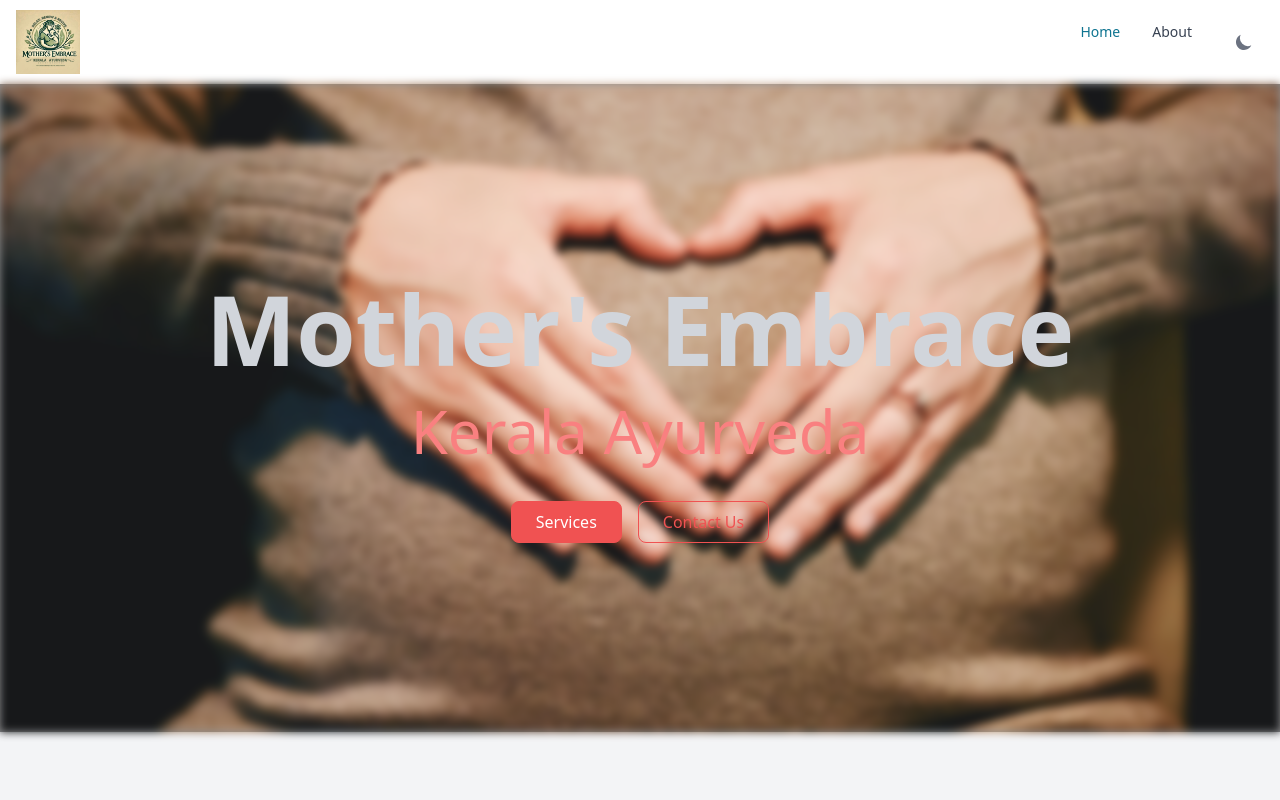
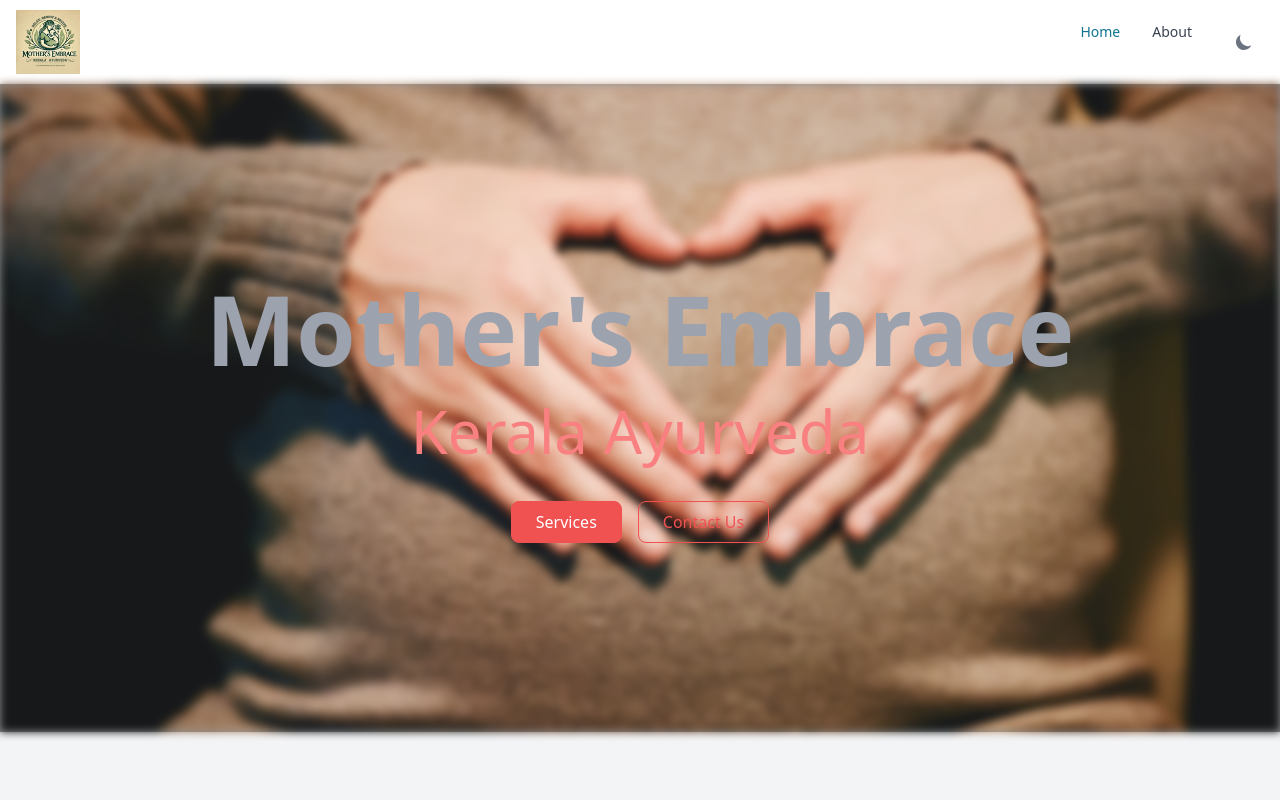
Before and after one commit to AbhinavJaiju/mothers-embrace, a React (Vite) app: page / in a window 1280 px wide. Shown: the top 800 px of the page. Built offline with nearby package versions, Linux system fonts and the light colour scheme.

Commit message:
services

```diff
--- a/src/components/MainBanner.tsx
+++ b/src/components/MainBanner.tsx
@@ -24,7 +24,7 @@
         className="h-90 w-full object-cover blur-sm filter sm:h-90 md:h-90 lg:h-90 xl:h-90"
       />
       <div className="absolute inset-0 mx-4 my-auto flex h-96 flex-col items-center justify-center rounded-lg bg-white/50 px-4 pb-6 text-center sm:mx-6 sm:my-4 sm:h-full sm:bg-transparent">
-        <span className=" text-6xl font-bold text-blue-500 sm:text-8xl sm:text-gray-300">
+        <span className=" text-6xl font-bold text-blue-500 sm:text-8xl sm:text-gray-400">
           Mother's Embrace
         </span>
         <span className="mt-2 py-6 text-3xl text-pink-500 sm:py-4 sm:text-6xl sm:text-red-400">
```
